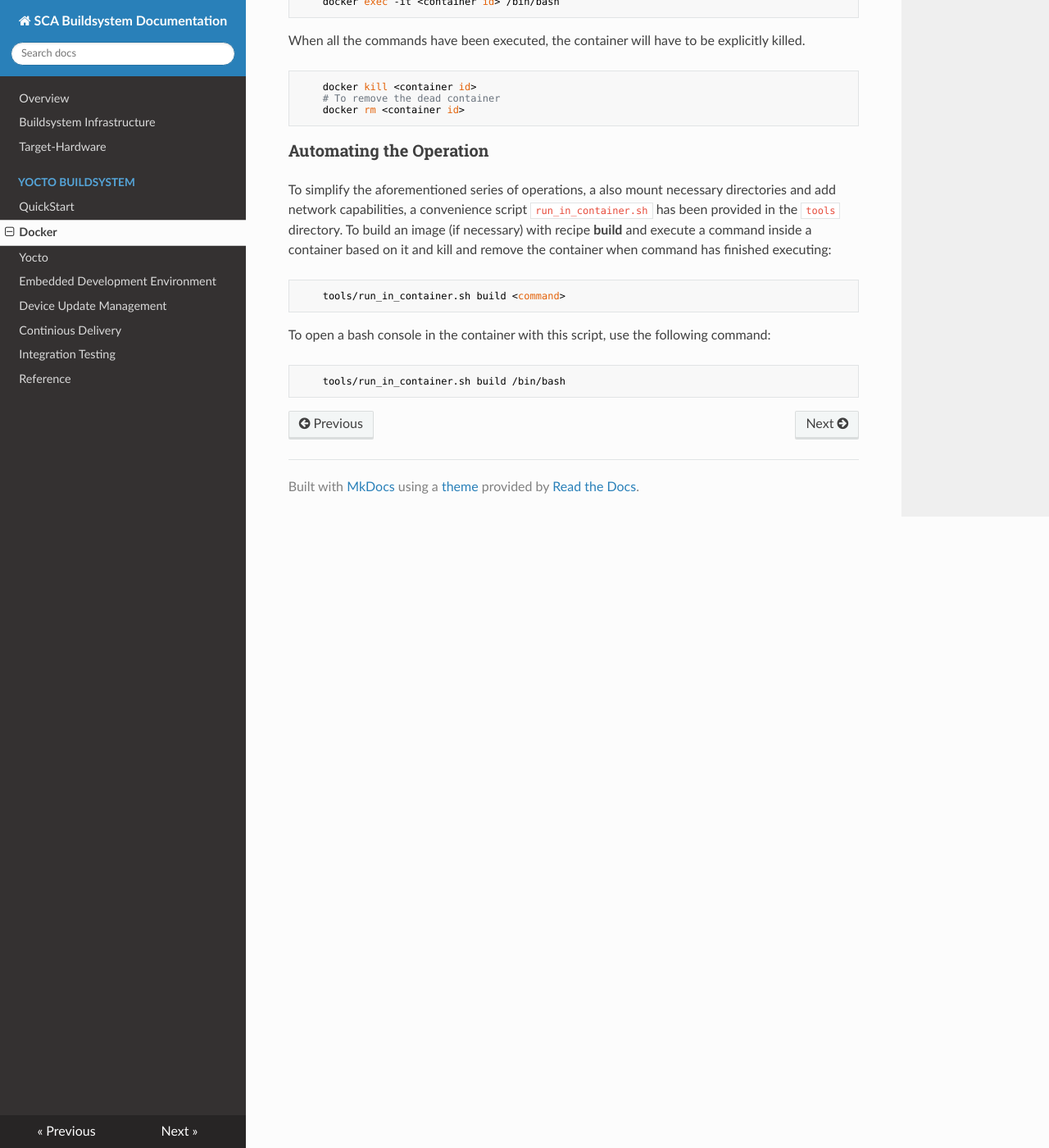
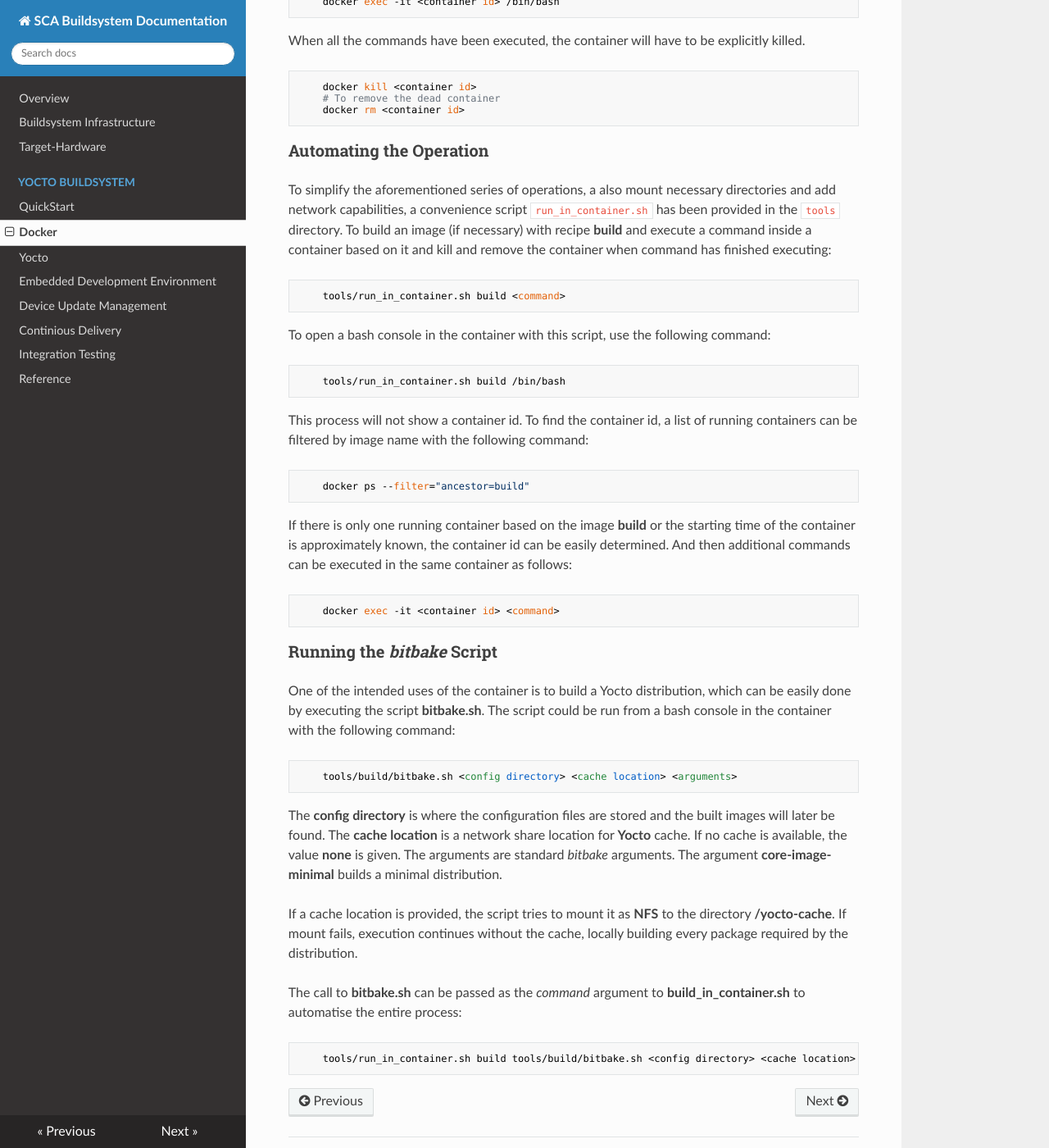
Before and after one commit to nokinger/serverTest, an MkDocs documentation site: the page built from docs/yocto/docker.md, in a window 1280 px wide and 1400 px high, scrolled down 1345 px. Shown: the whole window at 82% size. Built offline with MkDocs 1.6.1, drawn with Linux system fonts in a browser that asks for light colours; nearby versions of some CDN libraries; old or Windows-style settings are respelled for this version of MkDocs.

Commit message:
Added documentation for bitbake script.

````diff
--- a/docs/yocto/docker.md
+++ b/docs/yocto/docker.md
@@ -69,3 +69,34 @@ To open a bash console in the container with this script, use the following comm
 ```bash
     tools/run_in_container.sh build /bin/bash
 ```
+
+This process will not show a container id. To find the container id, a list of running containers can be filtered by image name with the following command:
+
+```bash
+    docker ps --filter="ancestor=build"
+```
+
+If there is only one running container based on the image __build__ or the starting time of the container is approximately known, the container id can be easily determined. And then additional commands can be executed in the same container as follows:
+
+```bash
+    docker exec -it <container id> <command>
+```
+
+### Running the _bitbake_ Script
+
+One of the intended uses of the container is to build a Yocto distribution, which can be easily done by executing the script __bitbake.sh__. The script could be run from a bash console in the container with the following command:
+
+```bash
+    tools/build/bitbake.sh <config directory> <cache location> <arguments>
+```
+
+The __config directory__ is where the configuration files are stored and the built images will later be found. The __cache location__ is a network share location for __Yocto__ cache. If no cache is available, the value __none__ is given. The arguments are standard _bitbake_ arguments. The argument __core-image-minimal__ builds a minimal distribution.
+
+If a cache location is provided, the script tries to mount it as __NFS__ to the directory __/yocto-cache__. If mount fails, execution continues without the cache, locally building every package required by the distribution.
+
+The call to __bitbake.sh__ can be passed as the _command_ argument to __build_in_container.sh__ to automatise the entire process:
+
+```bash
+    tools/run_in_container.sh build tools/build/bitbake.sh <config directory> <cache location> core-image-minimal
+
+```
````
